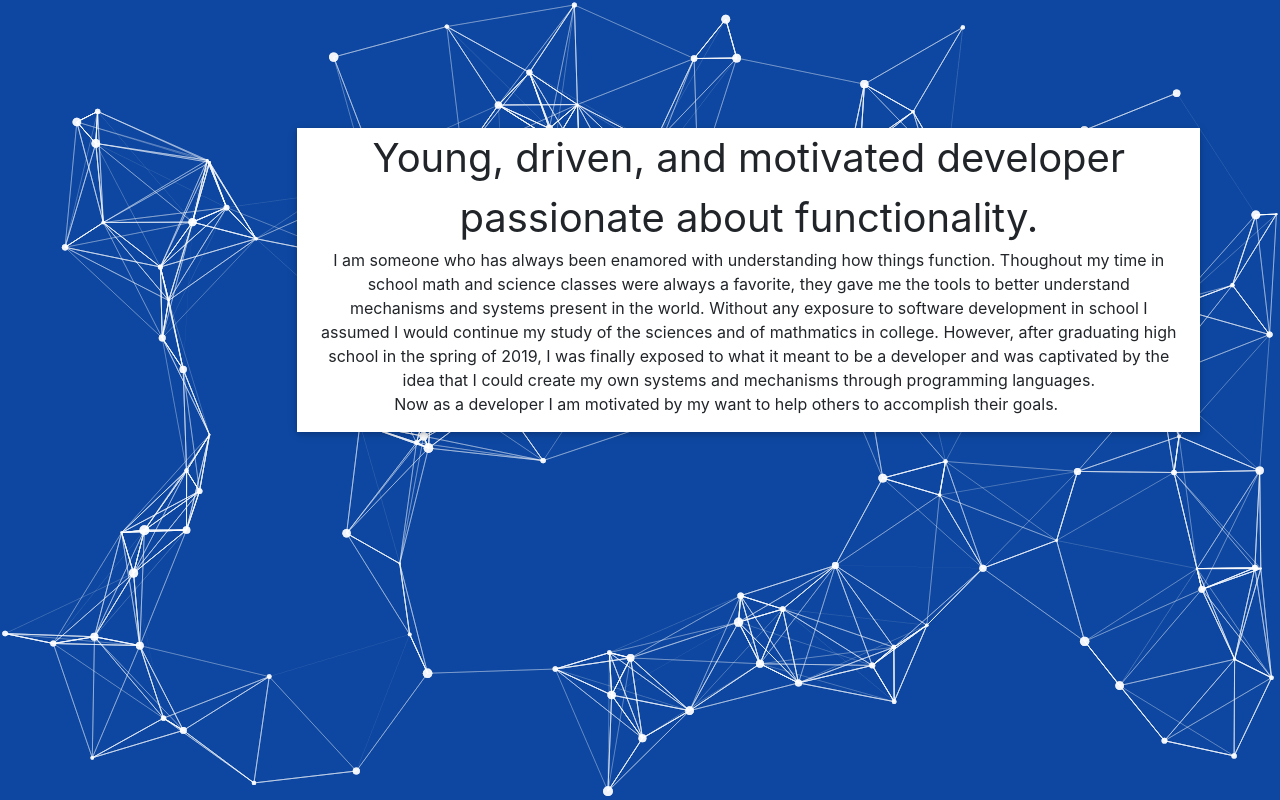
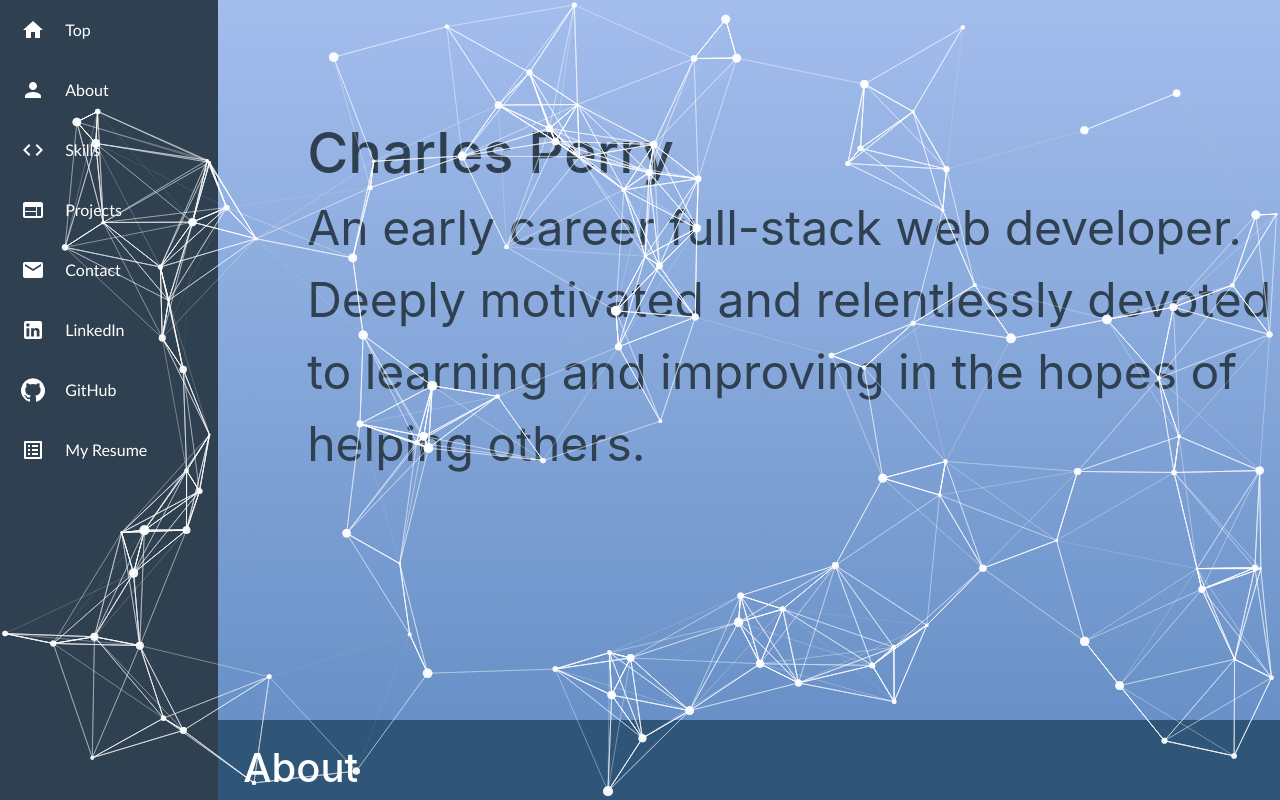
Before and after one commit to CharlesHPerry/Portfolio, a Next.js app: page / in a window 1280 px wide. Shown: the top 800 px of the page. Built offline with nearby package versions, Linux system fonts and the light colour scheme.

Commit message:
Style overhaul mostly done V2

```diff
--- a/components/navbar.js
+++ b/components/navbar.js
@@ -31,7 +31,7 @@ export default function Navbar() {
                                 {val.Icon}
                             </div>
                             <div className={styles.navtitle}>
-                                <a href={val.link} target="_blank">{val.title}</a>
+                                <a href={val.link} target="_blank" className={styles.link_txt}>{val.title}</a>
                             </div>
                         </li>
                     )
@@ -41,7 +41,7 @@ export default function Navbar() {
                         <ListAltIcon/>
                     </div>
                     <div className={styles.navtitle}>
-                        <a href="/resume.pdf" target="_blank">My Resume</a>
+                        <a href="/resume.pdf" target="_blank" className={styles.link_txt}>My Resume</a>
                     </div>
                 </li>
             </ul>
--- a/pages/index.js
+++ b/pages/index.js
@@ -4,14 +4,13 @@ import NavBar from '../components/navbar';
 import Particles from "react-tsparticles";
 import { useState, useEffect, useRef } from 'react';
 import dynamic from 'next/dynamic';
-import { gsap, TweenMax, Power3} from 'gsap/index';
 import { useIntersection } from 'react-use';
 import emailjs from 'emailjs-com'
 
 
 let projectsText = [
   "Other than a Tic Tac Toe game, this was my first attempt at making a game using Javascript, CSS and HTML. Deployed and playable, but currently a work in progress. This game is meant to be a challenging platformer that puts emphasis on the player having good timing and knowledge of game mechanics.",
-  "The Studio Ghibli Forums is the place for lovers of Studio Ghibli films to select their favorites and share their opinions by creating discussion posts. Currently deployed, but a work in progress.",
+  "The Studio Ghibli Forums is the place for lovers of Studio Ghibli films to select their favorites and share their opinions by creating discussion posts. Currently fully functional, more is yet to be added.",
   "Reading Buddy is a colabrative project from myself, Emily Krauss, Scott McLeod, and Eliott Davidson, who are all very wonderful people. Reading Buddy is a virtual book catalog where a user can keep track of the books they have read, currently are reading, and help them find new books to read based on what their friends reccomend. Reading Buddy is intended to be a freindly place for discourse and literary exploration.",
   "VR Sandbox Playground is exactly what it's name entails, currently the player can move around the game space and pickup objects and spawn in new ones with the menu above the red platform. Built in Unity using XR intergration which allows for the use of muliple different devices. As I have time more features will be added, including a grapple gun and obstacle course."
 ]
@@ -41,14 +40,12 @@ export default function Home() {
       <body className={styles.body}>
         <NavBar/>
         <main className={styles.main_page}>
-          <section id="top" >
-            <h1 className={styles.can_txt}>Hi, I'm Charles</h1>
-            <Particles options={{
-            background: {
-              color: {
-                value: "#0d47a1",
-              },
-            },
+          <section id="top" className={styles.canvas}>
+            <div className={styles.intro_div}>
+            <h1 className={styles.can_txt}>Charles Perry</h1>
+            <p className={styles.btm_txt}>An early career full-stack web developer. Deeply motivated and relentlessly devoted to learning and improving in the hopes of helping others.</p>
+            </div>
+            <Particles id={styles.particle} options={{
             fpsLimit: 60,
             interactivity: {
               detectsOn: "canvas",
@@ -118,7 +115,7 @@ export default function Home() {
           </section>
           <section id="about">
             <div className={styles.title_div}>
-              <h1>About</h1>
+              <h1 className={styles.section_title}>About</h1>
             </div>
             <div className={styles.about_div}>
               <div className={styles.text_box}>
@@ -130,7 +127,7 @@ export default function Home() {
           </section>
           <section id="skills">
             <div className={styles.title_div}>
-              <h1>Skills</h1>
+              <h1 className={styles.section_title}>Skills</h1>
             </div>
             <div className={styles.skills_div}>
               <div className={styles.skills_box}>
@@ -205,36 +202,36 @@ export default function Home() {
           </section>
           <section id="projects">
             <div className={styles.title_div}>
-              <h1>Projects</h1>
+              <h1 className={styles.section_title}>Projects</h1>
             </div>
             <div className={styles.project_div}>
               <div className={styles.project}>
                 <img src={'/gameplay.png'} alt={"Gameplay screenshot"} className={styles.project_image} />
-                <h4>P1 Platformer</h4>
+                <h4 className={styles.p_title}>P1 Platformer</h4>
                 <p className={styles.project_text}>{projectsText[0]}</p>
               </div>
               <div className={styles.project}>
                 <img src={"/P2image.png"} alt={"screenshot of Studio Ghibli forums"} className={styles.project_image} />
-                <h4>Studio Ghibli Forums</h4>
+                <h4 className={styles.p_title}>Studio Ghibli Forums</h4>
                 <p className={styles.project_text}>{projectsText[1]}</p>
               </div>
               <div className={styles.project}>
                 <img src={'/Reading.png'} alt={"Reading Buddy"} className={styles.project_image} />
-                <h4>Reading Buddy</h4>
+                <h4 className={styles.p_title}>Reading Buddy</h4>
                 <p className={styles.project_text}>{projectsText[2]}</p>
               </div>
               <div className={styles.project}>
                 <img src={"/Sandbox.png"} alt={"VR Sandbox screenshot"} className={styles.project_image} />
-                <h4>VR Sandbox</h4>
+                <h4 className={styles.p_title}>VR Sandbox</h4>
                 <p className={styles.project_text}>{projectsText[3]}</p>
               </div>
             </div>
           </section>
           <section id="contact">
             <div className={styles.title_div}>
-              <h1>Contact</h1>
+              <h1 className={styles.section_title}>Contact</h1>
             </div>
-            <div className={styles.about_div}>
+            <div className={styles.contact_div}>
               <form onSubmit={sendEmail} className={styles.form_div}>
                 <div className={styles.input_div}>
                   <input className={styles.input} name="name" placeholder="Name"></input>
```
